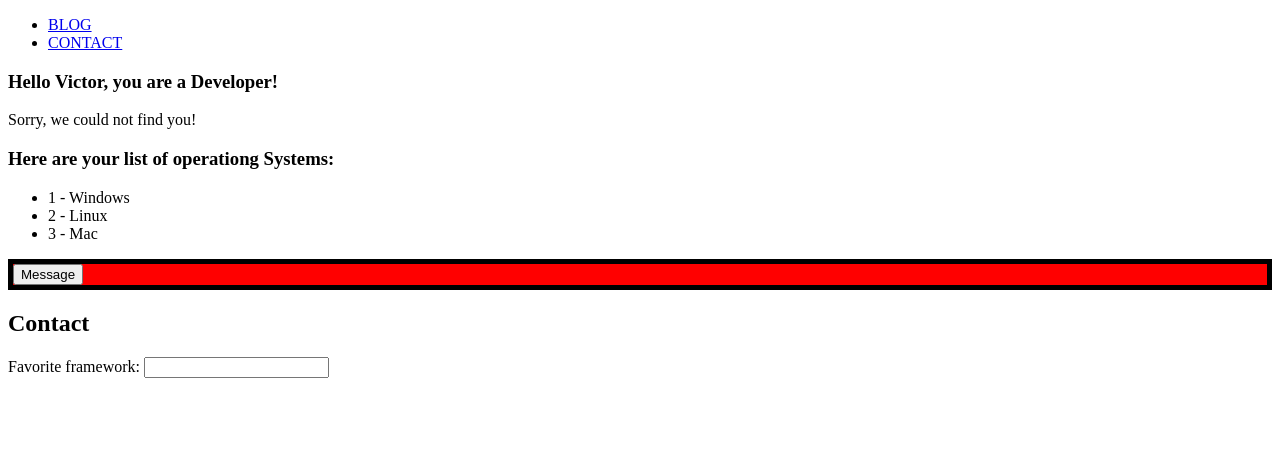
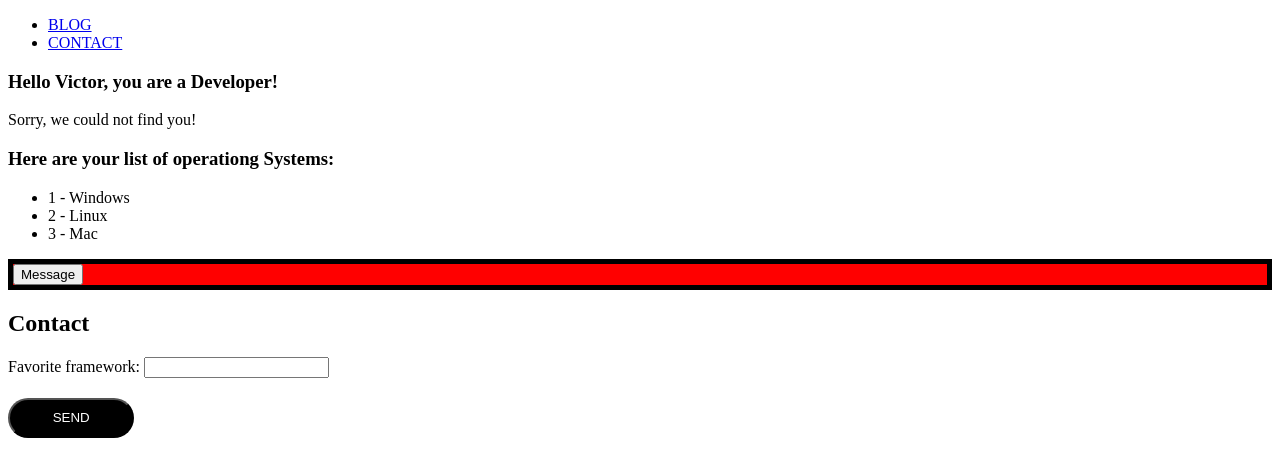
Before and after one commit to victorcodigos/api-with-angular, an Angular app: page /contact in a window 1280 px wide. Shown: the top 476 px of the page. Built offline with nearby package versions, Linux system fonts and the light colour scheme.

Commit message:
standalone = true

```diff
--- a/src/app/components/contact/contact.component.css
+++ b/src/app/components/contact/contact.component.css
@@ -0,0 +1,14 @@
+.button {
+    background-color:black;
+    color:white;
+    width: 10%;
+    height: 40px;
+    border-radius: 20px;
+    margin-top: 20px;
+    cursor: pointer;
+}
+
+.button:hover {
+    background-color: red;
+    color: white;
+}
--- a/src/app/components/contact/contact.component.html
+++ b/src/app/components/contact/contact.component.html
@@ -5,6 +5,9 @@
             Favorite framework:
             <input id="framwork" type="text" [(ngModel)]="favouriteFramework" [ngModelOptions]="{standalone: true}">
         </label>
+        {{ favouriteFramework }}
+        <section>
+            <button class="button" (click)="sendForm()">SEND</button>
+        </section>
     </form>
-    {{ favouriteFramework }}
 </section>
--- a/src/app/components/contact/contact.component.ts
+++ b/src/app/components/contact/contact.component.ts
@@ -12,4 +12,9 @@ import { FormsModule } from '@angular/forms'
 export class ContactComponent {
   favouriteFramework: string = '';
 
+
+  sendForm() {
+    console.log(this.favouriteFramework)
+  }
+
 }
```
